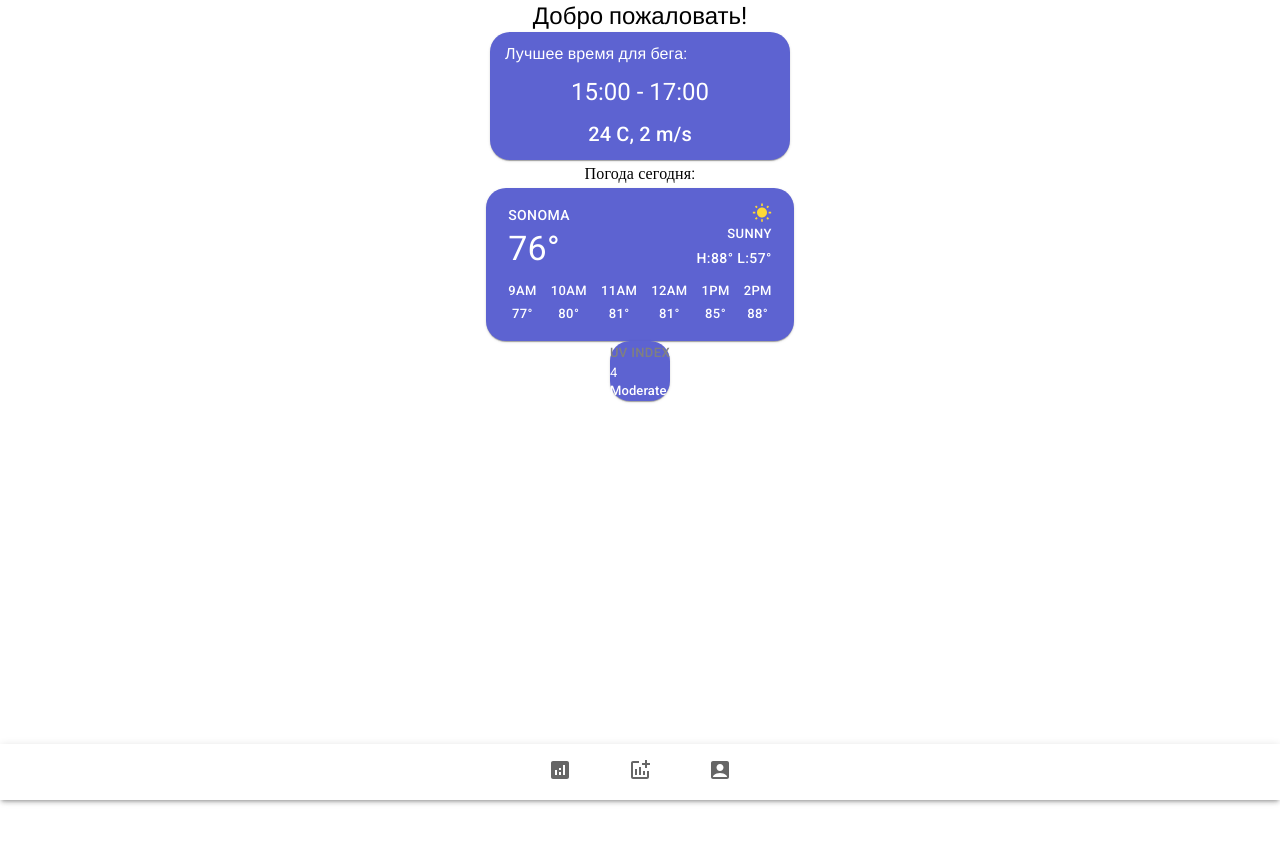
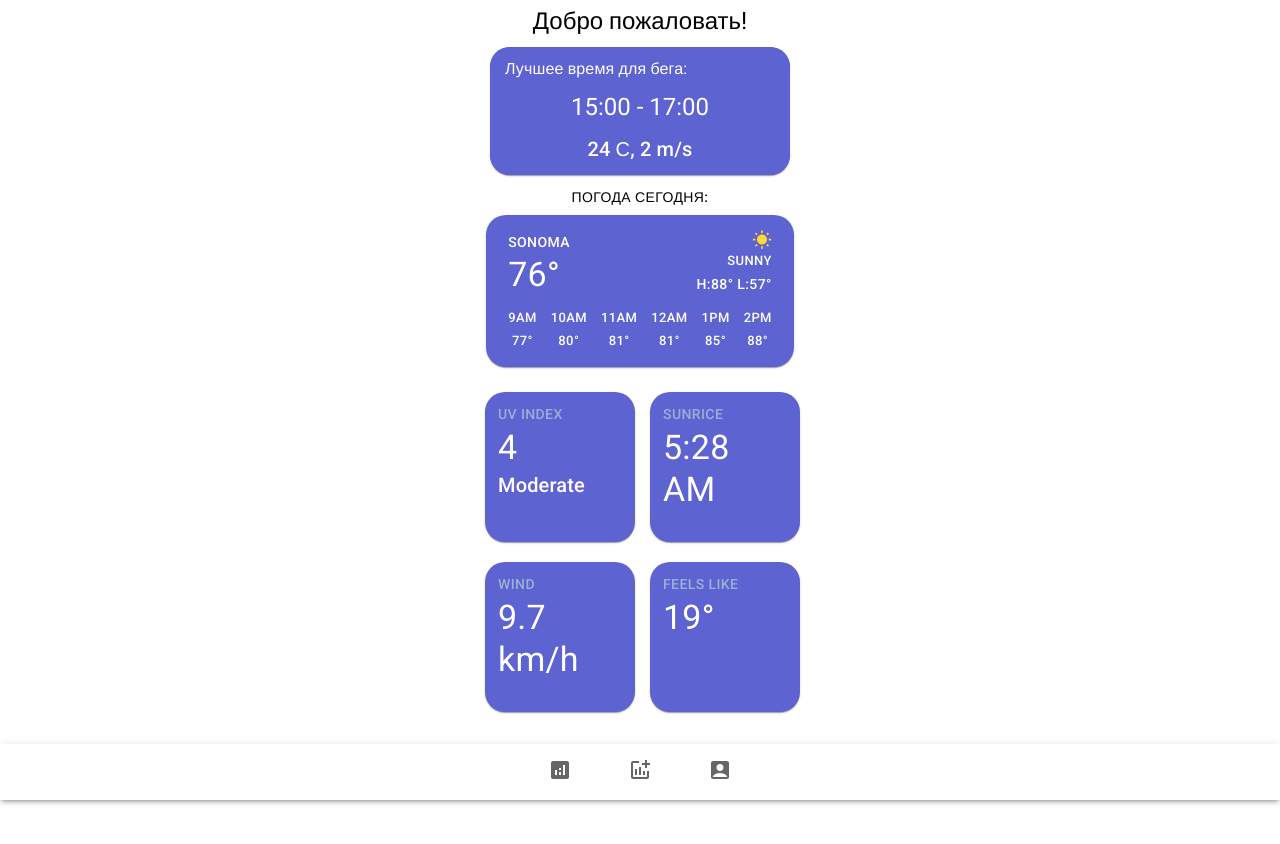
Before and after one commit to RussianFrost/Run-Weather, a React (Create React App) app: page / in a window 1280 px wide. Shown: the top 844 px of the page. Before the commit the page ends 800 px from the top, so only its background shows below. Built offline with nearby package versions, Linux system fonts and the light colour scheme; a web font is replaced by a local one.

Commit message:
layout done

```diff
--- /dev/null
+++ b/src/components/WearthDayBlock.tsx
@@ -0,0 +1,31 @@
+import React from "react";
+import { Typography } from "@mui/material";
+import WbSunnyIcon from "@mui/icons-material/WbSunny";
+import { yellow } from "@mui/material/colors";
+
+type WeatherDayProps = {
+  city: any;
+  weatherdata: any;
+  weatheraverage: any;
+  weatherstatus: any;
+};
+
+const WeatherDayBlock: React.FC<WeatherDayProps> = (weatherday) => {
+  return (
+    <div className="wearth-block-status">
+      <div className="wearth-city">
+        <Typography variant="button"> {weatherday.city} </Typography>
+        <Typography variant="h4"> {weatherday.weatherdata} </Typography>
+      </div>
+      <div className="wearth-status">
+        <WbSunnyIcon fontSize="small" sx={{ color: yellow[600] }} />
+        <Typography variant="button" fontSize="small">
+          {weatherday.weatherstatus}
+        </Typography>
+        <Typography variant="button">{weatherday.weatheraverage}</Typography>
+      </div>
+    </div>
+  );
+};
+
+export default WeatherDayBlock;
--- a/src/components/WearthMicroContainers.tsx
+++ b/src/components/WearthMicroContainers.tsx
@@ -1,5 +1,5 @@
 import React from "react";
-import {Paper, Typography} from "@mui/material";
+import { Paper, Typography } from "@mui/material";
 import wearthWeekBlock from "./WearthWeekBlock";
 
 type WearherMicroBlocks = {
@@ -8,25 +8,23 @@ type WearherMicroBlocks = {
   time: any;
   uv: any;
   weather: any;
-}
+};
 
 const WeatherMicroContainers: React.FC<WearherMicroBlocks> = (wearhermicro) => {
   return (
-      <div className="weather-micro-container">
-          <div className="weather-micro-block">
     <div className="wether-micro-name">
-                <Typography variant="button" fontSize="small" sx={{color: "grey"}}>
+      <Typography
+        variant="button"
+        className="micro-name"
+        sx={{ color: "rgb(152,177,212)" }}
+      >
         {wearhermicro.type}
       </Typography>
-                <Typography variant="h4" fontSize="small">
-                    {wearhermicro.data}
-                </Typography>
-                <Typography variant="h6" fontSize="small">
+      <Typography variant="h4">{wearhermicro.data}</Typography>
+      <Typography variant="h6">
         {wearhermicro.uv}
         {wearhermicro.weather}
       </Typography>
-            </div>
-          </div>
     </div>
   );
 };
--- a/src/components/WearthWeekBlock.tsx
+++ b/src/components/WearthWeekBlock.tsx
@@ -1,10 +1,10 @@
 import React from "react";
-import {Typography} from "@mui/material";
+import { Typography } from "@mui/material";
 
 type WeatherWeekProps = {
   time: any;
   degrees: any;
-}
+};
 
 const WeatherWeekBlock: React.FC<WeatherWeekProps> = (weatherweek) => {
   return (
--- a/src/components/WearthWelcomeContainer.tsx
+++ b/src/components/WearthWelcomeContainer.tsx
@@ -1,12 +1,24 @@
 import React from "react";
 import "../pages/Home/Home.css";
+import { Typography } from "@mui/material";
 
-const WeatherWelcomeContainer = () => {
+type WeatherDayBlock = {
+  time: any;
+  data: any;
+};
+
+const WeatherWelcomeContainer: React.FC<WeatherDayBlock> = (weatherday) => {
   return (
     <div className="wearth-block">
-      <p className="better-time-text">Лучшее время для бега:</p>
-      <p>15:00 - 17:00</p>
-      <p>24C, 2 m/s</p>
+      <Typography variant="body1" className="values-wearth-name">
+        Лучшее время для бега:
+      </Typography>
+      <Typography variant="h5" className="values-wearth">
+        {weatherday.time}
+      </Typography>
+      <Typography variant="h6" className="values-wearth">
+        {weatherday.data}
+      </Typography>
     </div>
   );
 };
--- a/src/pages/Home/Home.css
+++ b/src/pages/Home/Home.css
@@ -4,7 +4,7 @@
   flex-direction: column;
   justify-content: flex-start;
   align-items: center;
-  height: 100vh;
+  height: 120vh;
 }
 
 /*Блок с лучшим временем*/
@@ -20,6 +20,15 @@
   width: 300px;
   height: auto;
   background-color: #5d63d1;
+  border-radius: 20px;
+}
+.wearth-typography-today {
+  padding-top: 10px;
+  padding-bottom: 5px;
+}
+.welcome-name {
+  padding-top: 5px;
+  padding-bottom: 10px;
 }
 .values-wearth {
   display: flex;
@@ -69,3 +78,25 @@
 }
 
 /*Верстка микро блоков*/
+
+.micro-blocks {
+  width: 130px;
+  height: 130px;
+  display: flex;
+  align-items: column;
+  padding: 10px;
+  margin-left: 10px;
+  margin-right: 5px;
+  margin-bottom: 20px;
+}
+.weather-all-micro-blocks {
+  margin-top: 25px;
+  display: flex;
+  justify-content: center;
+  flex-wrap: wrap;
+  width: 400px; /*90% для мобильной версии  30 для пк при 100% */
+  height: auto;
+}
+.wether-micro-name {
+  padding-left: 3px;
+}
--- a/src/pages/Home/Home.tsx
+++ b/src/pages/Home/Home.tsx
@@ -5,15 +5,17 @@ import "@fontsource/roboto/500.css";
 import "@fontsource/roboto/700.css";
 import "./Home.css";
 import { Paper, Typography } from "@mui/material";
-import WbSunnyIcon from "@mui/icons-material/WbSunny";
-import { yellow } from "@mui/material/colors";
 import WeatherWeekBlock from "../../components/WearthWeekBlock";
 import WeatherMicroContainers from "../../components/WearthMicroContainers";
+import WeatherWelcomeContainer from "../../components/WearthWelcomeContainer";
+import WeatherDayBlock from "../../components/WearthDayBlock";
 
 const Home = () => {
   return (
     <div className="home-page">
-      <Typography variant="h5">Добро пожаловать!</Typography>
+      <Typography variant="h5" className="welcome-name">
+        Добро пожаловать!
+      </Typography>
 
       <Paper
         className="wearth-block"
@@ -25,22 +27,13 @@ const Home = () => {
           borderRadius: "20px",
         }}
       >
-        <Typography variant="body1" className="values-wearth-name">
-          Лучшее время для бега:
-        </Typography>
-        <Typography variant="h5" className="values-wearth">
-          15:00 - 17:00
-        </Typography>
-        <Typography variant="h6" className="values-wearth">
-          24 C, 2 m/s
-        </Typography>
+        <WeatherWelcomeContainer
+          time={"15:00 - 17:00"}
+          data={"24 С, 2 m/s"}
+        ></WeatherWelcomeContainer>
       </Paper>
 
-      <Typography
-        variant="subtitle1"
-        className="wearth-typography-today"
-        fontFamily="Roboto"
-      >
+      <Typography variant="button" className="wearth-typography-today">
         Погода сегодня:
       </Typography>
       <Paper
@@ -52,19 +45,12 @@ const Home = () => {
           color: "white",
         }}
       >
-        <div className="wearth-block-status">
-          <div className="wearth-city">
-            <Typography variant="button"> Sonoma </Typography>
-            <Typography variant="h4"> 76° </Typography>
-          </div>
-          <div className="wearth-status">
-            <WbSunnyIcon fontSize="small" sx={{ color: yellow[600] }} />
-            <Typography variant="button" fontSize="small">
-              Sunny
-            </Typography>
-            <Typography variant="button"> H:88° L:57°</Typography>
-          </div>
-        </div>
+        <WeatherDayBlock
+          city={"Sonoma"}
+          weatherdata={"76°"}
+          weatherstatus={"Sunny"}
+          weatheraverage={"H:88° L:57°"}
+        ></WeatherDayBlock>
         <div className="wearth-week">
           <WeatherWeekBlock time={"9AM"} degrees={"77°"}></WeatherWeekBlock>
           <WeatherWeekBlock time={"10AM"} degrees={"80°"}></WeatherWeekBlock>
@@ -74,18 +60,78 @@ const Home = () => {
           <WeatherWeekBlock time={"2PM"} degrees={"88°"}></WeatherWeekBlock>
         </div>
       </Paper>
+      <div className="weather-all-micro-blocks">
         <Paper
-        className="micro-blocks"
-        sx={{
+          className="micro-blocks"
+          sx={{
             backgroundColor: "#5d63d1",
             color: "white",
             borderRadius: "20px",
-        }}
+          }}
         >
-            <div className="weather-micro-container">
-                <WeatherMicroContainers type = {"UV INDEX"} data={"4"} uv={"Moderate"} time={""} weather={""}></WeatherMicroContainers>
-            </div>
+          <div className="weather-micro-container">
+            <WeatherMicroContainers
+              type={"UV INDEX"}
+              data={"4"}
+              uv={"Moderate"}
+              time={""}
+              weather={""}
+            ></WeatherMicroContainers>
+          </div>
         </Paper>
+        <Paper
+          className="micro-blocks"
+          sx={{
+            backgroundColor: "#5d63d1",
+            color: "white",
+            borderRadius: "20px",
+          }}
+        >
+          <WeatherMicroContainers
+            type={"SUNRICE"}
+            data={"5:28 AM"}
+            uv={""}
+            time={"Sunset: 7:25PM"}
+            weather={""}
+          ></WeatherMicroContainers>
+        </Paper>
+        <Paper
+          className="micro-blocks"
+          sx={{
+            backgroundColor: "#5d63d1",
+            color: "white",
+            borderRadius: "20px",
+          }}
+        >
+          <div className="weather-micro-container">
+            <WeatherMicroContainers
+              type={"WIND"}
+              data={"9.7 km/h"}
+              uv={""}
+              time={""}
+              weather={""}
+            ></WeatherMicroContainers>
+          </div>
+        </Paper>
+        <Paper
+          className="micro-blocks"
+          sx={{
+            backgroundColor: "#5d63d1",
+            color: "white",
+            borderRadius: "20px",
+          }}
+        >
+          <div className="weather-micro-container">
+            <WeatherMicroContainers
+              type={"FEELS LIKE"}
+              data={"19°"}
+              uv={""}
+              time={""}
+              weather={""}
+            ></WeatherMicroContainers>
+          </div>
+        </Paper>
+      </div>
     </div>
   );
 };
```
Also changed, not shown: src/components/WearthBlockIndicator.tsx (deleted, +0 -18 lines). Lines whose indentation alone changed are shown as unchanged.
